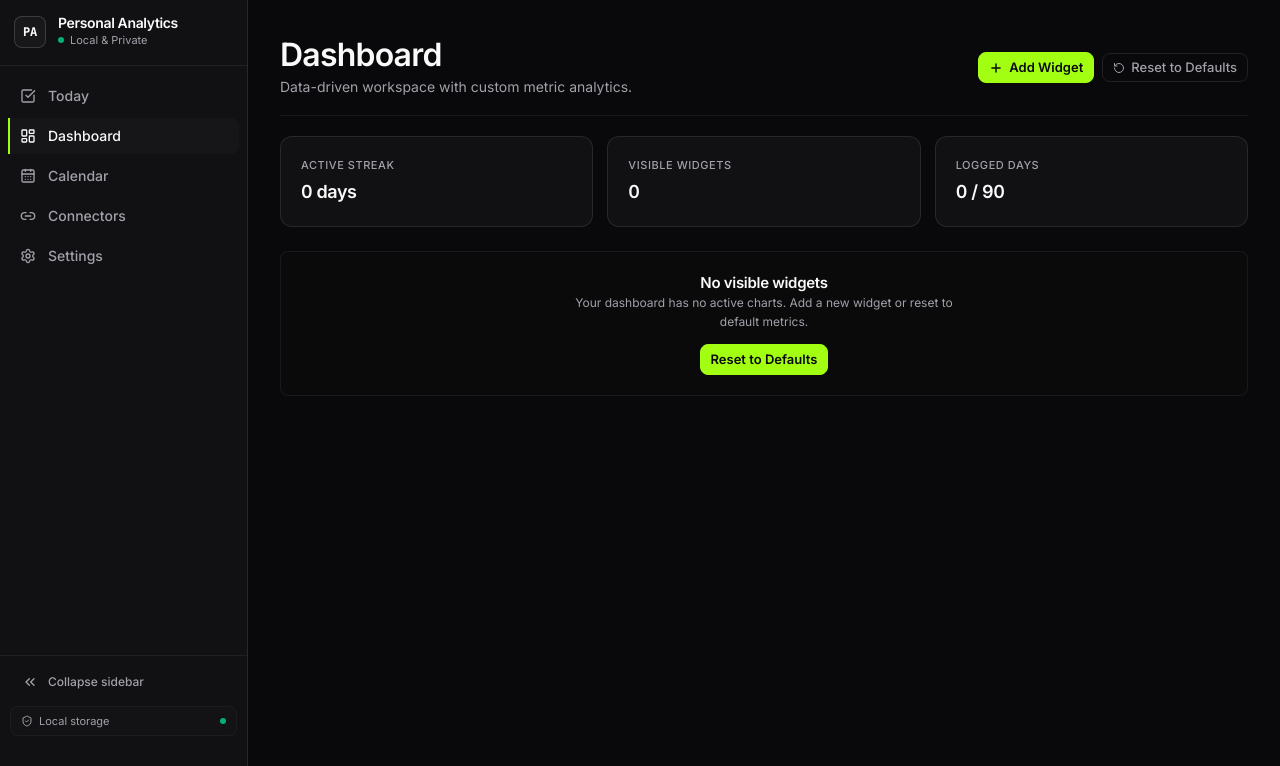
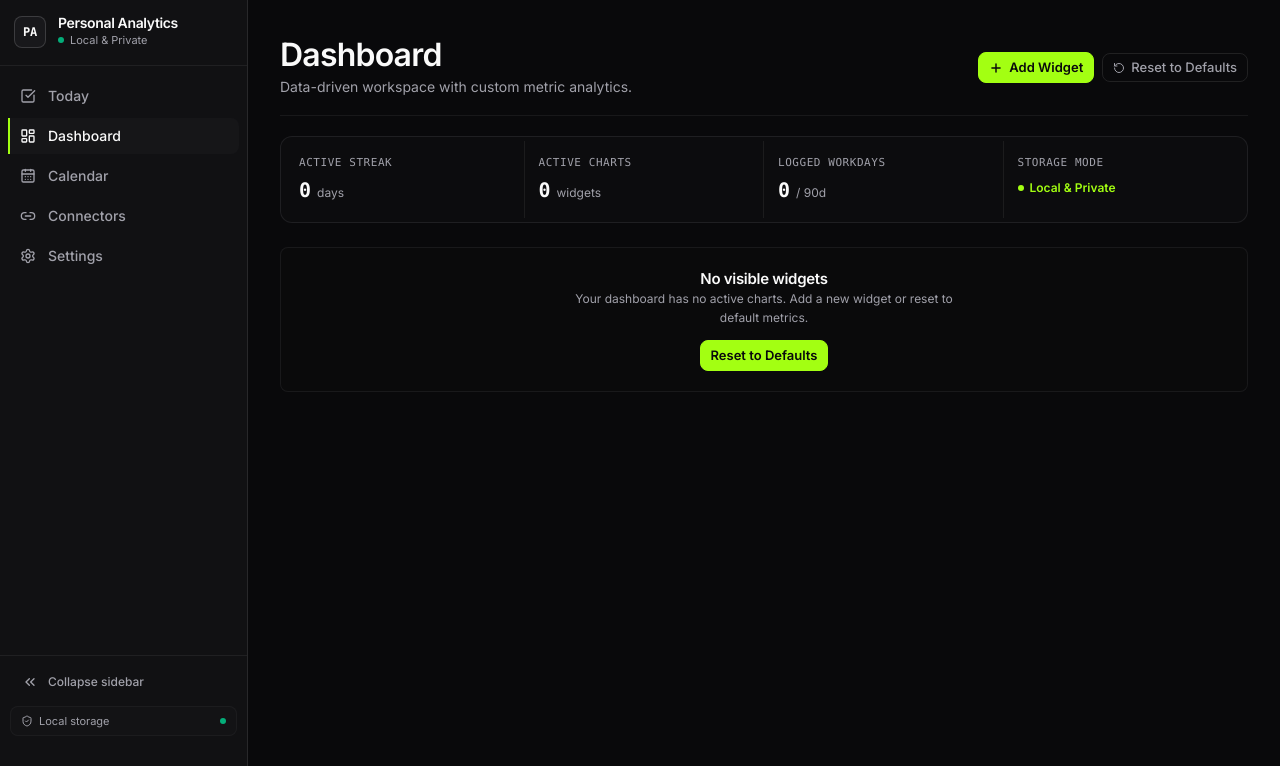
Before and after one commit to tonystalker/panal, a Next.js app: page /dashboard in a window 1280 px wide. Shown: the top 766 px of the page. Built offline with nearby package versions, Linux system fonts and the light colour scheme.

Commit message:
refactor(dashboard): adapt Capitalio data-first overview strip and primary analysis layout

```diff
--- a/app/dashboard/page.tsx
+++ b/app/dashboard/page.tsx
@@ -202,20 +202,51 @@ export default function DashboardPage() {
         }
       />
 
-      {/* Metrics Overview Row */}
-      <div className="grid grid-cols-2 sm:grid-cols-3 gap-3.5 mb-6">
-        <div className="card p-3 sm:p-4">
-          <MetricValue label="Active Streak" value={`${streak} days`} size="sm" />
+      {/* Composed Overview Strip (Capitalio reference style) */}
+      <div className="rounded-xl border border-border/80 bg-surface/50 p-1 mb-6 overflow-hidden">
+        <div className="grid grid-cols-2 sm:grid-cols-4 divide-y sm:divide-y-0 sm:divide-x divide-border/60">
+          <div className="p-3 sm:p-3.5">
+            <span className="text-[11px] font-mono uppercase tracking-wider text-muted-foreground block mb-1">
+              Active Streak
+            </span>
+            <div className="flex items-baseline gap-1.5">
+              <span className="text-xl font-bold font-mono tabular-nums text-foreground">{streak}</span>
+              <span className="text-xs text-muted-foreground">days</span>
             </div>
-        <div className="card p-3 sm:p-4">
-          <MetricValue label="Visible Widgets" value={visibleWidgets.length} size="sm" />
           </div>
-        <div className="card p-3 sm:p-4 col-span-2 sm:col-span-1">
-          <MetricValue label="Logged Days" value={`${recentLogs.length} / 90`} size="sm" />
+          <div className="p-3 sm:p-3.5">
+            <span className="text-[11px] font-mono uppercase tracking-wider text-muted-foreground block mb-1">
+              Active Charts
+            </span>
+            <div className="flex items-baseline gap-1.5">
+              <span className="text-xl font-bold font-mono tabular-nums text-foreground">{visibleWidgets.length}</span>
+              <span className="text-xs text-muted-foreground">widgets</span>
+            </div>
+          </div>
+          <div className="p-3 sm:p-3.5">
+            <span className="text-[11px] font-mono uppercase tracking-wider text-muted-foreground block mb-1">
+              Logged Workdays
+            </span>
+            <div className="flex items-baseline gap-1.5">
+              <span className="text-xl font-bold font-mono tabular-nums text-foreground">{recentLogs.length}</span>
+              <span className="text-xs text-muted-foreground">/ 90d</span>
+            </div>
+          </div>
+          <div className="p-3 sm:p-3.5">
+            <span className="text-[11px] font-mono uppercase tracking-wider text-muted-foreground block mb-1">
+              Storage Mode
+            </span>
+            <div className="flex items-baseline gap-1.5">
+              <span className="text-xs font-semibold text-accent flex items-center gap-1.5 pt-1">
+                <span className="size-1.5 rounded-full bg-accent" />
+                Local & Private
+              </span>
+            </div>
+          </div>
         </div>
       </div>
 
-      {/* Widgets Grid */}
+      {/* Widgets Grid with Primary Analysis Focus */}
       {visibleWidgets.length === 0 ? (
         <EmptyState
           title="No visible widgets"
@@ -229,8 +260,11 @@ export default function DashboardPage() {
       ) : (
         <div className="grid grid-cols-1 lg:grid-cols-2 gap-5 items-start">
           {visibleWidgets.map((widget, idx) => (
+            <div
+              key={widget.id}
+              className={idx === 0 && visibleWidgets.length > 1 ? "lg:col-span-2" : "col-span-1"}
+            >
               <MetricWidget
-              key={widget.id}
                 widget={widget}
                 today={today}
                 isFirst={idx === 0}
@@ -244,6 +278,7 @@ export default function DashboardPage() {
                 selectedDate={selectedDate}
                 customMetrics={profile?.preferences?.customMetrics}
               />
+            </div>
           ))}
         </div>
       )}
```
Also changed, not shown: 2 other files (tests, documents, lock files or other folders). Lines whose indentation alone changed are shown as unchanged.
